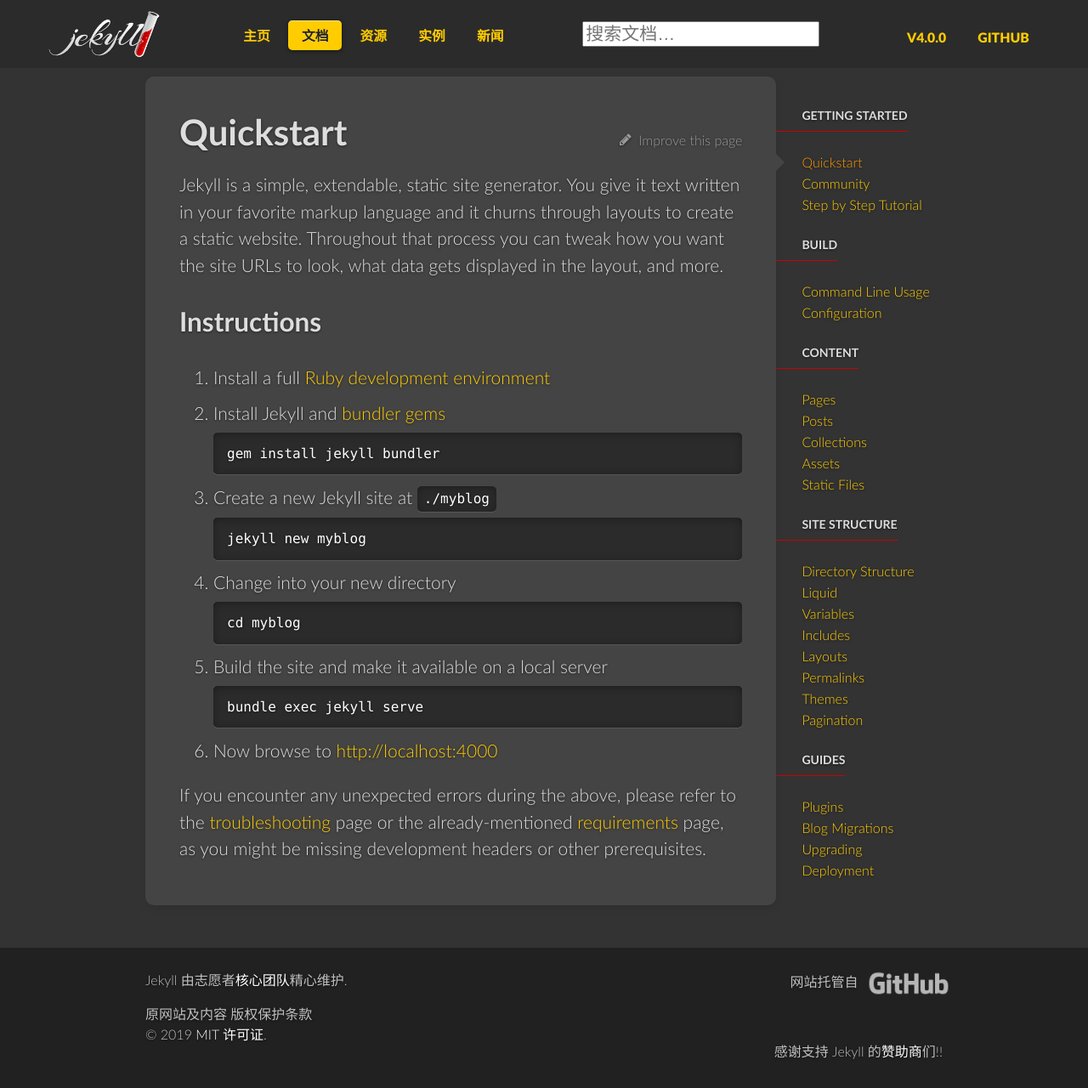
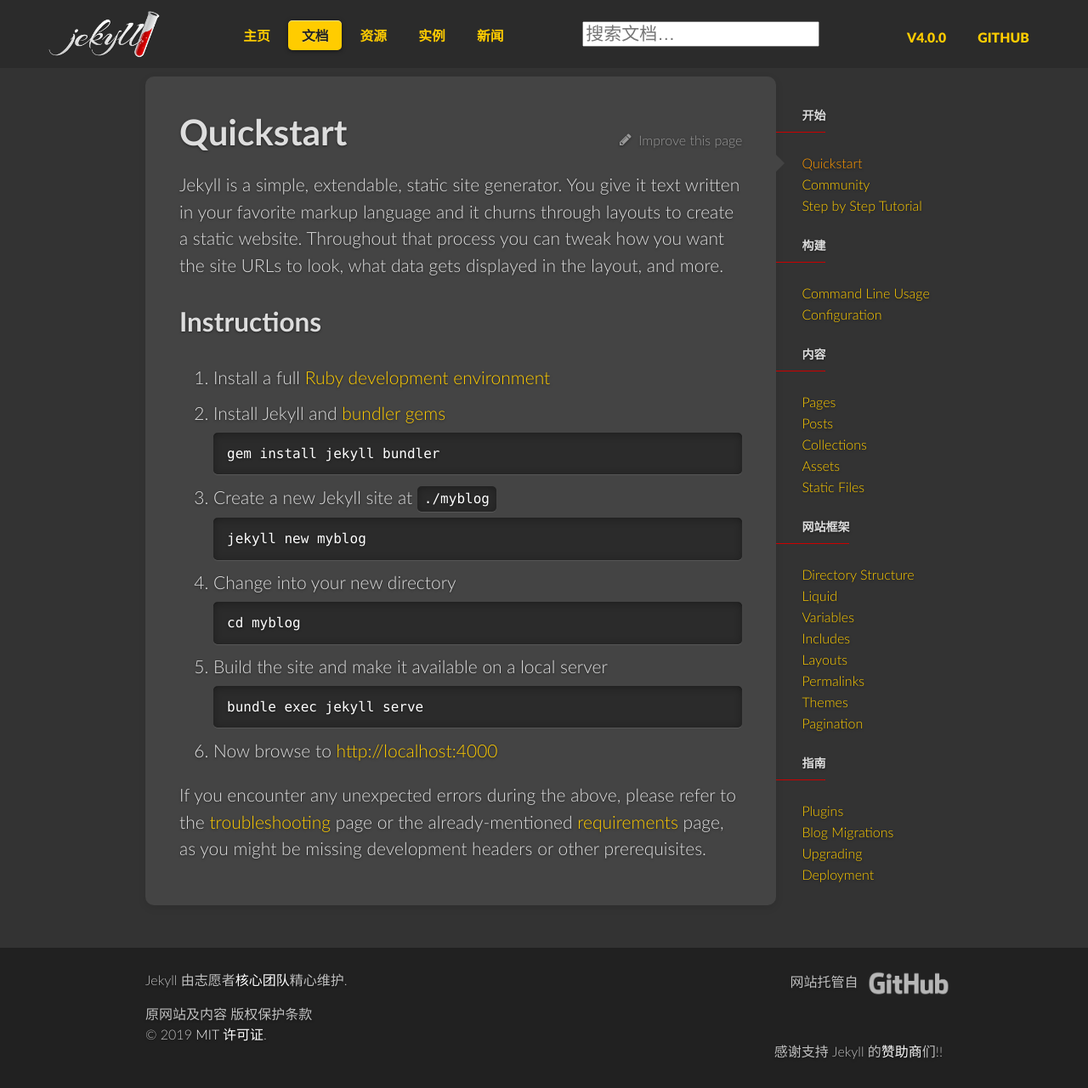
Before and after one commit to ysh825/ysh825.github.io, a Jekyll site: the page built from _docs/index.md, in a window 1280 px wide. Shown: the whole page at 85% size. Built offline with Jekyll 4.4.1, drawn with Linux system fonts in a browser that asks for light colours; comment, search, counter and statistics services are not loaded.

Commit message:
Update docs_nav.yml

```diff
--- a/_data/docs_nav.yml
+++ b/_data/docs_nav.yml
@@ -1,15 +1,15 @@
-- title: Getting Started
+- title: 开始
   docs:
     - link: /docs/
     - link: /docs/ruby-101/
     - link: /docs/installation/
     - link: /docs/community/
     - link: /docs/step-by-step/01-setup/
-- title: Build
+- title: 构建
   docs:
     - link: /docs/usage/
     - link: /docs/configuration/
-- title: Content
+- title: 内容
   docs:
     - link: /docs/pages/
     - link: /docs/posts/
@@ -18,7 +18,7 @@
     - link: /docs/datafiles/
     - link: /docs/assets/
     - link: /docs/static-files/
-- title: Site Structure
+- title: 网站框架
   docs:
     - link: /docs/structure/
     - link: /docs/liquid/
@@ -28,7 +28,7 @@
     - link: /docs/permalinks/
     - link: /docs/themes/
     - link: /docs/pagination/
-- title: Guides
+- title: 指南
   docs:
     - link: /docs/plugins/
     - link: /docs/migrations/
```
